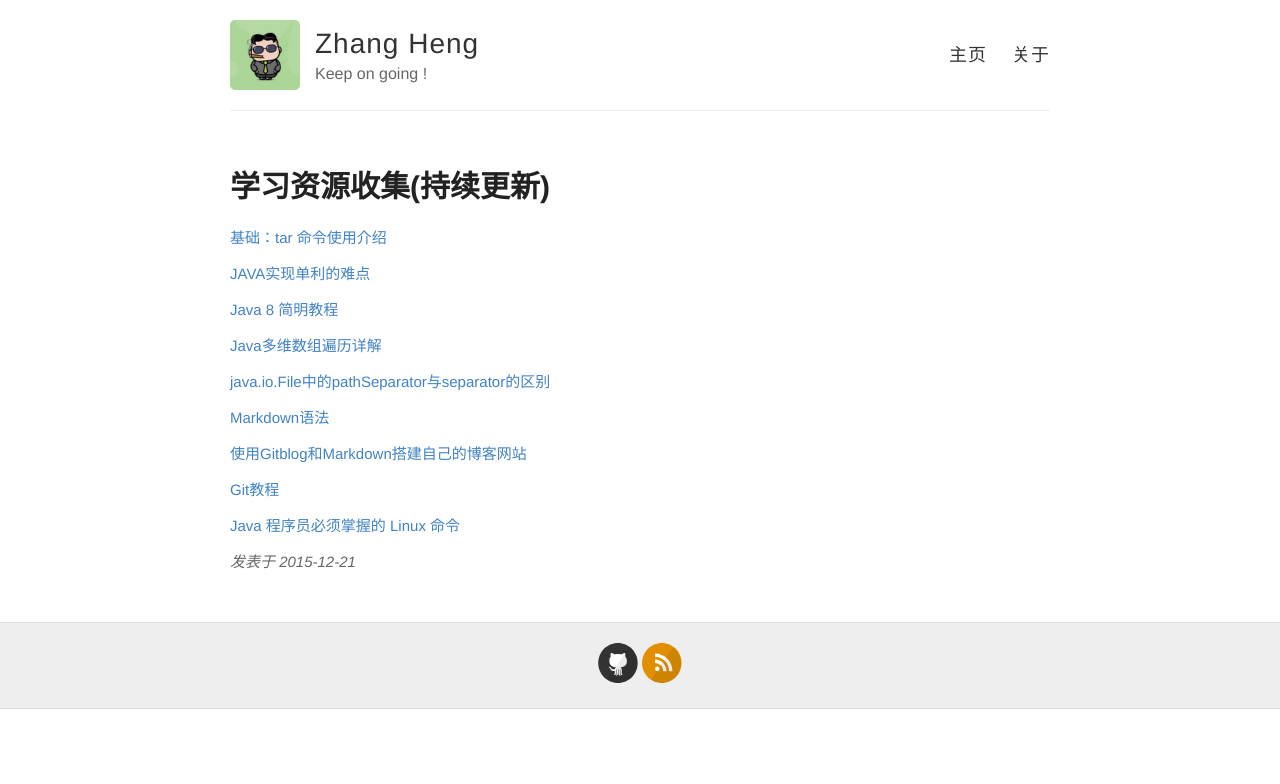
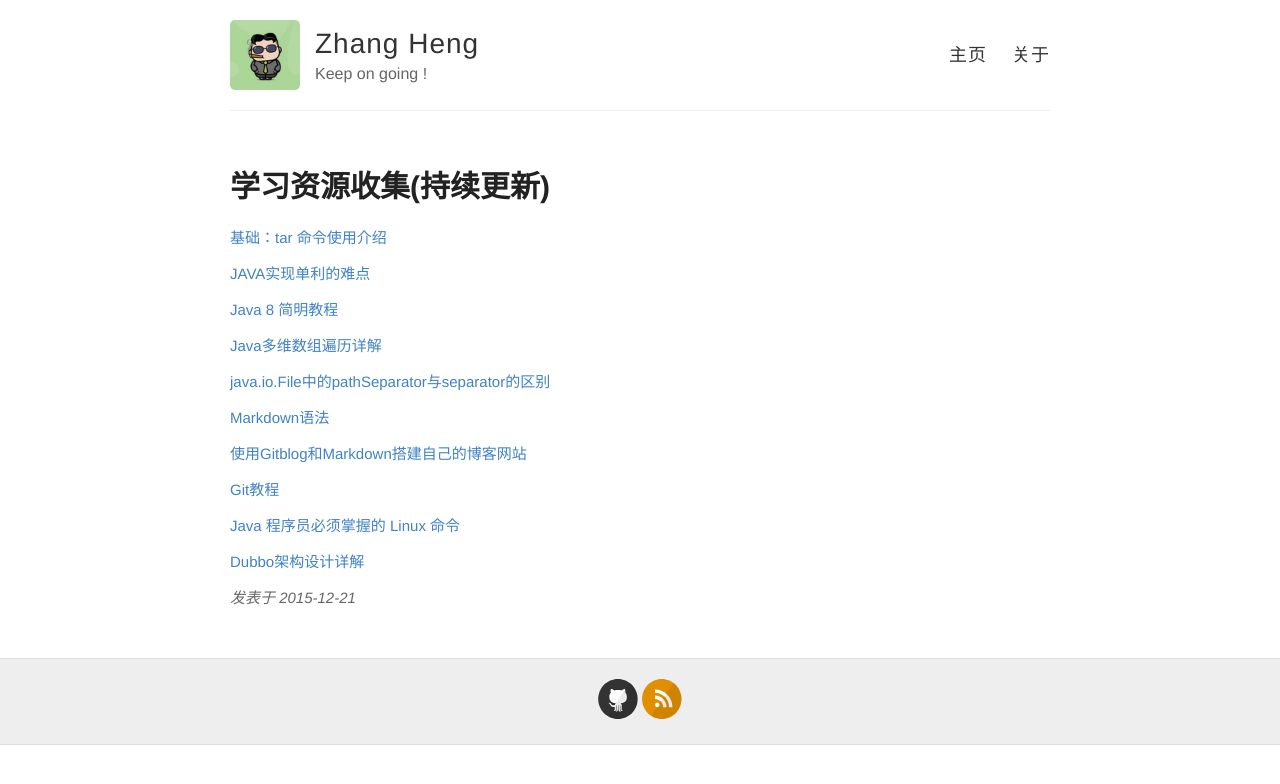
Before and after one commit to daniel163/daniel163.github.io, a Jekyll site: the page built from _posts/2015-12-21-information.md, in a window 1280 px wide. Shown: the top 784 px of the page. Built offline with Jekyll 4.4.1, drawn with Linux system fonts in a browser that asks for light colours; Markdown is read by kramdown in place of the engine named in the settings.

Commit message:
更新主页和文档

```diff
--- a/_posts/2015-12-21-information.md
+++ b/_posts/2015-12-21-information.md
@@ -36,3 +36,6 @@ title: 学习资源收集(持续更新)
 
 
 <p><a href="http://www.codeceo.com/article/java-programmer-linux-command.html" target="_blank">Java 程序员必须掌握的 Linux 命令</a></p>
+
+
+<p><a href="http://shiyanjun.cn/archives/325.html" target="_blank">Dubbo架构设计详解</a></p>
--- a/index.html
+++ b/index.html
@@ -78,6 +78,7 @@ layout: default
 	<a href="http://mvnrepository.com/" target="_blank">Maven仓库</a>&nbsp&nbsp
 	<a href="http://www.navicat.com/download" target="_blank">Navicat</a>&nbsp&nbsp
 	<a href="http://www.oracle.com/technetwork/database/features/instant-client/index-097480.html" target="_blank">InstantClient</a>&nbsp&nbsp
+	<a href="http://dubbo.io/" target="_blank">分布式服务框架dubbo</a>&nbsp&nbsp
 	</p>
 
 
```
